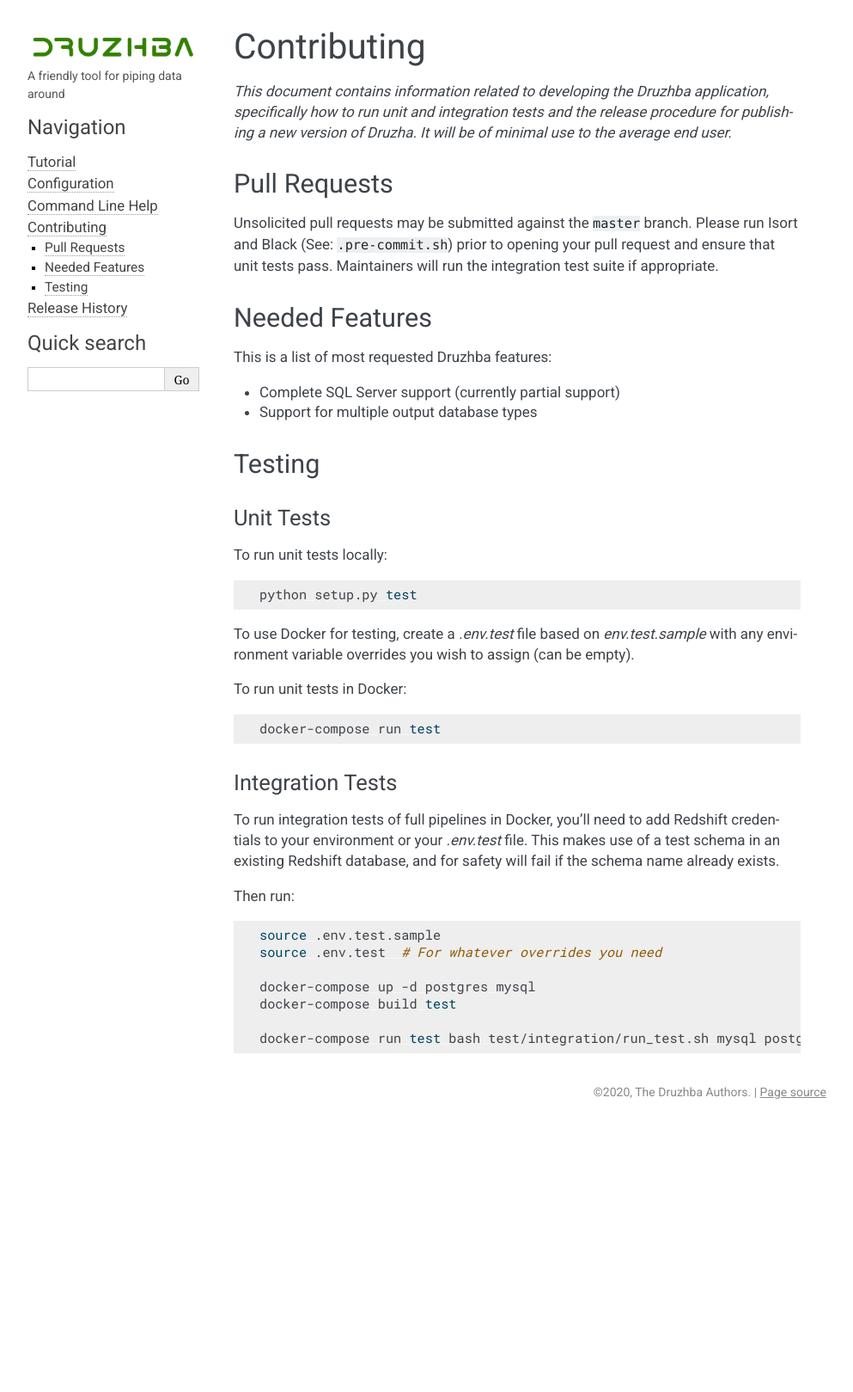
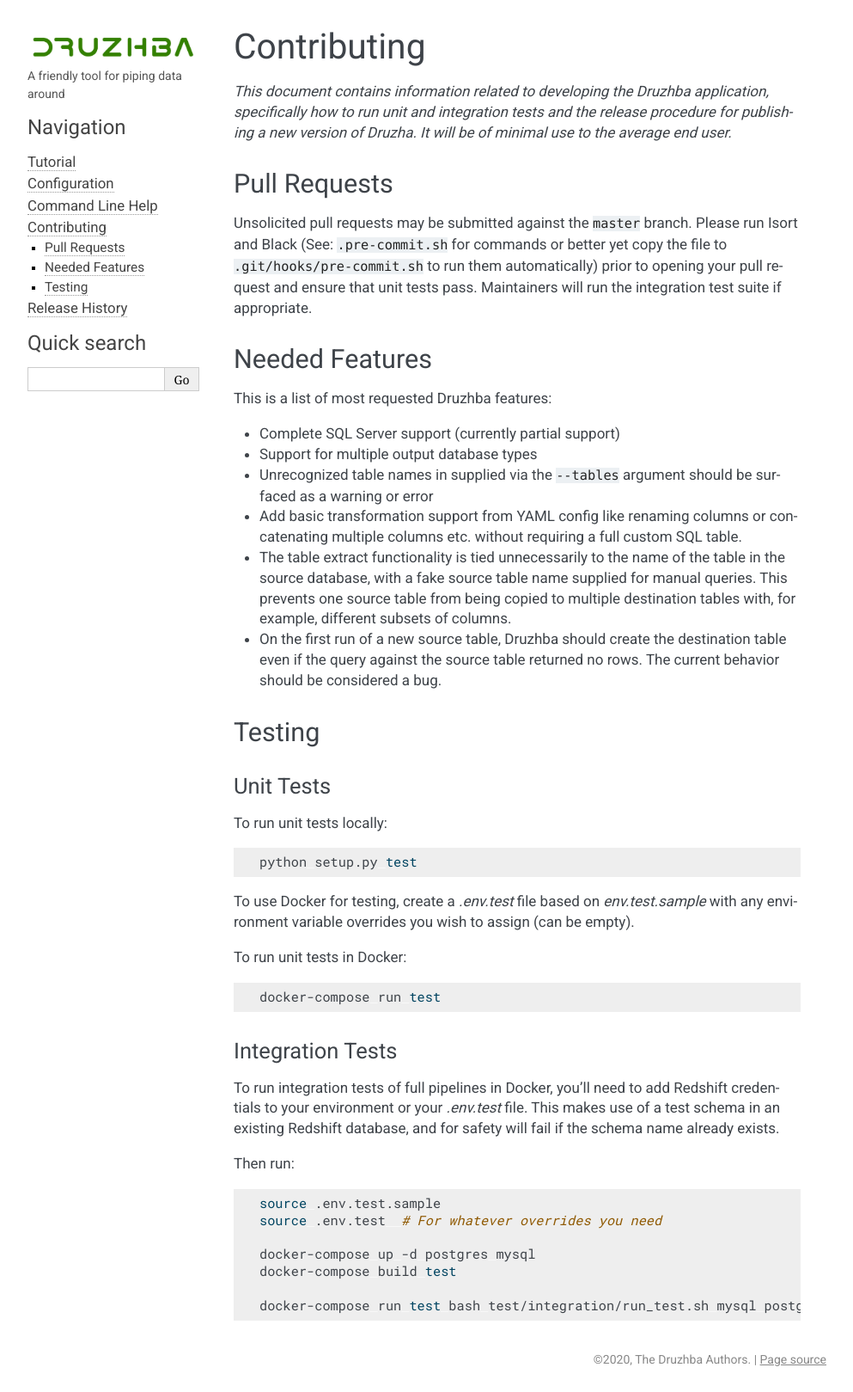
Before and after one commit to seatgeek/druzhba, a Sphinx documentation site: the page built from docs/contributing.rst, in a window 1280 px wide. Shown: the whole page at 86% size, without its empty margins (148-1141 px from the left). Built offline with Sphinx 7.4.7, drawn with Linux system fonts in a browser that asks for light colours; before the commit the page ends 1308 px from its top, so only the background shows below that.

Commit message:
Review comments

```diff
--- a/docs/cli.rst
+++ b/docs/cli.rst
@@ -56,7 +56,7 @@
 will not be picked up by an `index_column`.
 
 ``--rebuild`` behaves as ``full-refresh``, but additionally will transactionally
-delete andrecreate the target table. Druzhba also attempts to copy the
+delete and recreate the target table. Druzhba also attempts to copy the
 permissions on the old table to the new one, but will ignore some kinds of
 permissions like ``with grant option``. This option is useful after a migration
 to the source table. ``--rebuild`` is not supported for manual tables or those
--- a/docs/contributing.rst
+++ b/docs/contributing.rst
@@ -10,9 +10,10 @@
 -------------
 
 Unsolicited pull requests may be submitted against the ``master`` branch. Please
-run Isort and Black (See: ``.pre-commit.sh``) prior to opening your pull request
-and ensure that unit tests pass. Maintainers will run the integration test suite
-if appropriate.
+run Isort and Black (See: ``.pre-commit.sh`` for commands or better yet copy the
+file to ``.git/hooks/pre-commit.sh`` to run them automatically) prior to opening
+your pull request and ensure that unit tests pass. Maintainers will run the
+integration test suite if appropriate.
 
 Needed Features
 ---------------
@@ -20,7 +21,24 @@
 This is a list of most requested Druzhba features:
 
 - Complete SQL Server support (currently partial support)
+
 - Support for multiple output database types
+
+- Unrecognized table names in supplied via the ``--tables`` argument should be
+  surfaced as a warning or error
+
+- Add basic transformation support from YAML config like renaming columns or
+  concatenating multiple columns etc. without requiring a full custom SQL table.
+
+- The table extract functionality is tied unnecessarily to the name of the
+  table in the source database, with a fake source table name supplied for
+  manual queries. This prevents one source table from being copied to multiple
+  destination tables with, for example, different subsets of columns.
+
+- On the first run of a new source table, Druzhba should create the destination
+  table even if the query against the source table returned no rows. The current
+  behavior should be considered a bug.
+
 
 Testing
 -------
```
Also changed, not shown: README.rst (+6 -3 lines), 1 other file.
